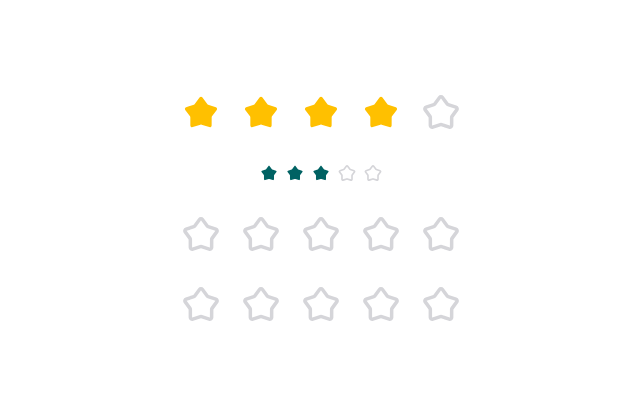
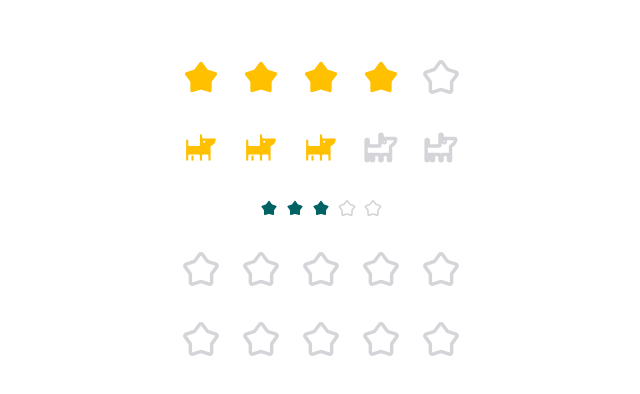
Before and after one commit to goislimat/reusable-components-proposal, a React (Vite) app: page / in a window 1280 px wide. Shown: the part 178-572 px from the top of the page, without its empty margins (319-959 px from the left). Built offline with nearby package versions, Linux system fonts and the light colour scheme.

Commit message:
This commit will enable children for the static rating to send icons

```diff
--- a/src/App.jsx
+++ b/src/App.jsx
@@ -1,4 +1,5 @@
 import styled from "styled-components";
+import { DogIcon } from "./components/Icon";
 import {
   InteractiveRating,
   InteractiveRatingWithLabel,
@@ -20,6 +21,9 @@ function App() {
   return (
     <Wrapper>
       <StaticRating value={4} />
+      <StaticRating value={3}>
+        <DogIcon />
+      </StaticRating>
       <StaticRating value={3} size="sm" color="#006263" />
       <InteractiveRating
         onChange={(rating) => console.log(`the new rating is ${rating}`)}
--- a/src/components/Icon/index.js
+++ b/src/components/Icon/index.js
@@ -1,3 +1,4 @@
+import { ReactComponent as DogIcon } from "./assets/dog.svg";
 import { ReactComponent as StarIcon } from "./assets/star.svg";
 
-export { StarIcon };
+export { DogIcon, StarIcon };
--- a/src/components/Rating/StaticRating/StaticRating.jsx
+++ b/src/components/Rating/StaticRating/StaticRating.jsx
@@ -2,7 +2,7 @@ import PropTypes from "prop-types";
 
 import * as Rating from "../components";
 
-function StaticRating({ value, max, size, color }) {
+function StaticRating({ value, max, size, color, children }) {
   return (
     <Rating.Root rating={value} max={max}>
       <Rating.Container data-size={size}>
@@ -11,7 +11,9 @@ function StaticRating({ value, max, size, color }) {
             isHighlighted={isHighlighted}
             data-size={size}
             color={color}
-          />
+          >
+            {children}
+          </Rating.Icon>
         )}
       </Rating.Container>
     </Rating.Root>
@@ -23,12 +25,14 @@ StaticRating.propTypes = {
   max: PropTypes.number,
   size: PropTypes.string,
   color: PropTypes.string,
+  children: PropTypes.node,
 };
 
 StaticRating.defaultProps = {
   max: 5,
   size: "md",
   color: "#ffc000",
+  children: undefined,
 };
 
 export default StaticRating;
--- a/src/components/Rating/components/Icon/Icon.style.js
+++ b/src/components/Rating/components/Icon/Icon.style.js
@@ -1,6 +1,11 @@
 import styled from "styled-components";
 
 const StyledIcon = styled.span`
+  & svg {
+    width: 36px;
+    height: 34px;
+  }
+
   path {
     stroke: #d5d5d9;
     stroke-width: 10%;
```
Also changed, not shown: src/components/Icon/assets/dog.svg (added).
